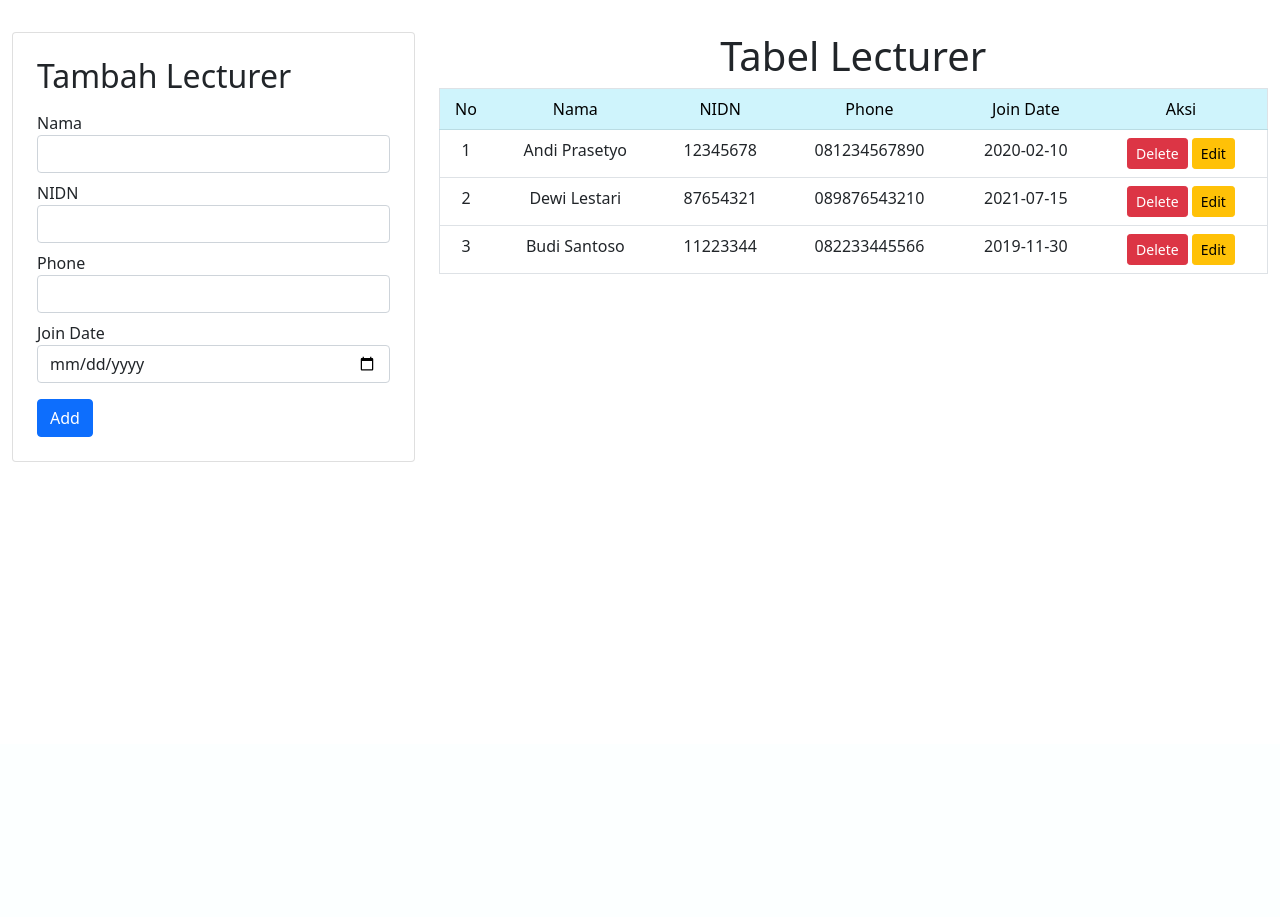
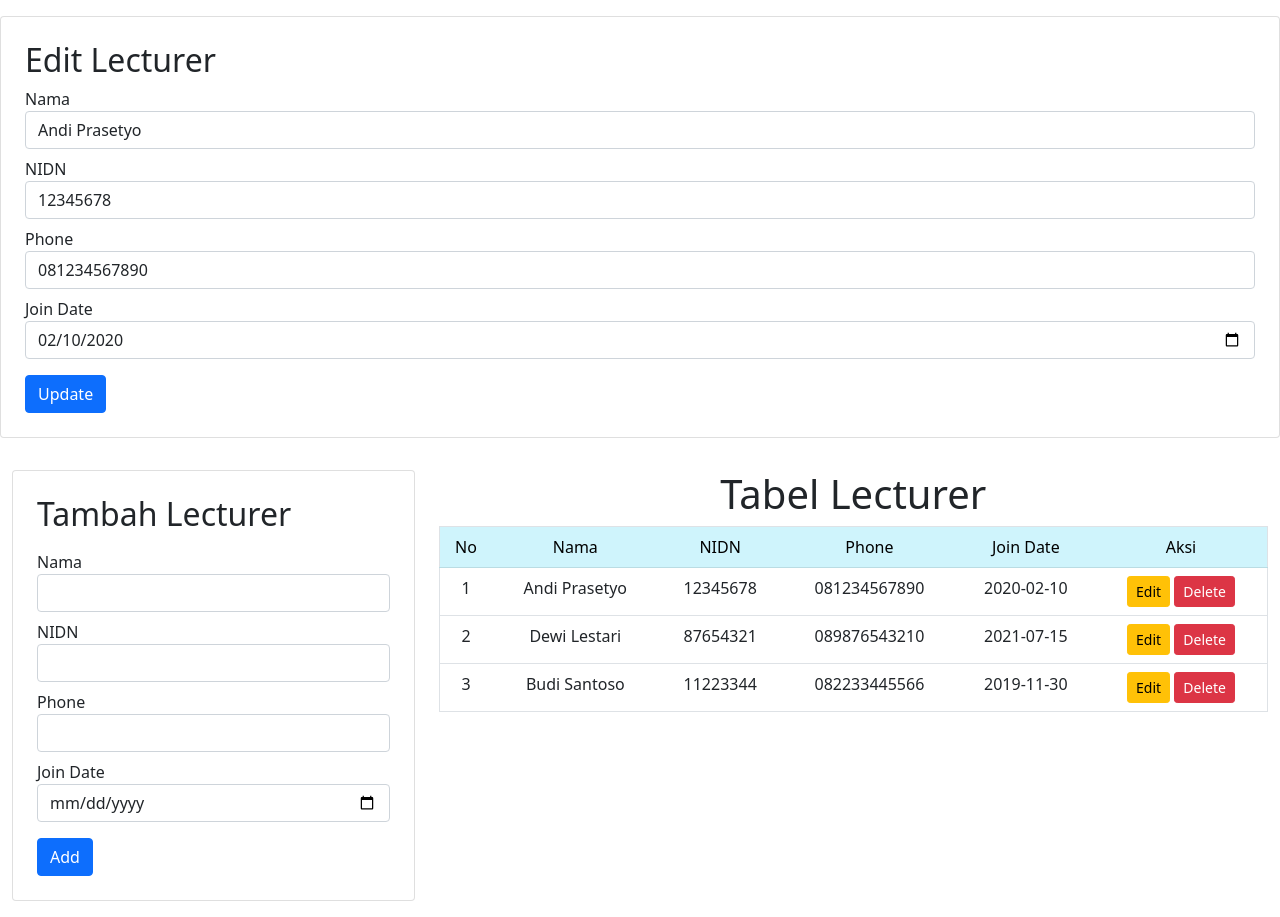
Before and after one commit to Xeramu/TP8DPBO2425C1, a PHP site: page /index.php?id_edit=1 in a window 1280 px wide. Shown: the part 56-973 px from the top of the page. Before the commit the page ends 518 px from the top, so only its background shows below. Run offline with PHP 8.4, Linux system fonts and the light colour scheme; data comes from the database, SQL or seed files in the repository.

Commit message:
commit15 benrin edit AKHIRNYA BISA YG LECTURERS

```diff
--- a/controllers/LecturerController.php
+++ b/controllers/LecturerController.php
@@ -20,26 +20,19 @@ class LecturerController
     }
 
     // Halaman utama (menampilkan semua lecturer)
-    public function index()
+    public function index($editData = null)
     {
-        // Membuka koneksi DB
         $this->lecturer->open();
-
-        // Meminta semua data lecturer
         $this->lecturer->getLecturer();
 
-        // Simpan hasil dalam array
-        $data = array();
+        $data = [];
         while ($row = $this->lecturer->getResult()) {
             array_push($data, $row);
         }
-
-        // Tutup koneksi DB
         $this->lecturer->close();
 
-        // Kirim ke view
         $view = new LecturerView();
-        $view->render($data);
+        $view->render($data, $editData); // kirim juga data edit kalau ada
     }
 
     // =============================
@@ -69,7 +62,7 @@ class LecturerController
     // =============================
     public function edit()
     {
-        if (isset($_POST['add'])) {
+        if (isset($_POST['edit'])) {
 
             $id         = $_POST['id'];
             $name       = $_POST['name'];
@@ -81,7 +74,7 @@ class LecturerController
 
             // Karena model Lecturer cuma punya updateJoinDate(),
             // kita update join_date saja (sesuai model).
-            $this->lecturer->updateJoinDate($id, $join_date);
+            $this->lecturer->updateLecturer($id, $name, $nidn, $phone, $join_date);
 
             // Jika kamu ingin update name/nidn/phone, tinggal tambahin method baru di model.
             $this->lecturer->close();
@@ -107,4 +100,14 @@ class LecturerController
         }
     }
 
+    public function getById($id)
+    {
+        $this->lecturer->open();
+        $this->lecturer->getLecturerById($id); // nanti di model buat method ini
+        $data = $this->lecturer->getResult();
+        $this->lecturer->close();
+        return $data;
+    }
+
+
 }
--- a/index.php
+++ b/index.php
@@ -8,12 +8,19 @@ $controller = new LecturerController();
 // Tambah lecturer
 if (isset($_POST['add'])) {
     $controller->add();
-
-// Hapus
-} else if (!empty($_GET['id_hapus'])) {
+}
+else if (isset($_POST['edit'])){
+    $controller->edit();
+}
+// hapus
+else if (!empty($_GET['id_hapus'])) {
     $controller->delete();
-
-// Tampil
-} else {
+}
+else if (!empty($_GET['id_edit'])) {
+    $lecturerToEdit = $controller->getById($_GET['id_edit']);
+    $controller->index($lecturerToEdit); // kirim data lecturer yang akan diedit
+}
+// tampil
+else {
     $controller->index();
 }
--- a/models/Lecturer.php
+++ b/models/Lecturer.php
@@ -36,9 +36,21 @@ class Lecturer extends DB
     }
 
     // Contoh update: ubah tanggal gabung dosen
-    public function updateJoinDate($id, $join_date)
-    {
-        $query = "UPDATE lecturers SET join_date = '$join_date' WHERE id = $id";
+    public function updateLecturer($id, $name, $nidn, $phone, $join_date) {
+        $query = "UPDATE lecturers SET
+                    name = '$name',
+                    nidn = '$nidn',
+                    phone = '$phone',
+                    join_date = '$join_date'
+                WHERE id = $id";
         return $this->execute($query);
     }
+
+    public function getLecturerById($id)
+    {
+        $query = "SELECT * FROM lecturers WHERE id = $id";
+        return $this->execute($query);
+    }
+
+
 }
--- a/templates/lecturer.html
+++ b/templates/lecturer.html
@@ -25,7 +25,8 @@
     </div>
   </nav>
 
-  <!-- FORM ADD LECTURER -->
+  <!-- FORM ADD /EDIT LECTURER -->
+   EDIT_FORM
   <div class="container-fluid mt-3">
     <div class="row">
 
--- a/views/LecturerView.php
+++ b/views/LecturerView.php
@@ -2,11 +2,12 @@
 
 class LecturerView
 {
-    public function render($data)
+    public function render($data, $editData = null)
     {
         $no = 1;
         $rows = "";
 
+        // --- TABEL ---
         foreach ($data as $d) {
             $rows .= "
             <tr class='text-center'>
@@ -16,14 +17,37 @@ class LecturerView
                 <td>{$d['phone']}</td>
                 <td>{$d['join_date']}</td>
                 <td>
+                    <a href='index.php?id_edit={$d['id']}' class='btn btn-warning btn-sm'>Edit</a>
                     <a href='index.php?id_hapus={$d['id']}' class='btn btn-danger btn-sm'>Delete</a>
-                    <a href='index.php?id_edit={$d['id']}' class='btn btn-warning btn-sm'>Edit</a>
                 </td>
             </tr>";
             $no++;
         }
 
+        // --- FORM EDIT ---
+        $editForm = "";
+        if ($editData) {
+            $d = $editData;
+            $editForm = "
+            <div class='card p-4 my-3'>
+                <h2>Edit Lecturer</h2>
+                <form action='index.php' method='POST'>
+                    <input type='hidden' name='id' value='{$d['id']}'>
+                    <label>Nama</label>
+                    <input type='text' class='form-control mb-2' name='name' value='{$d['name']}' required>
+                    <label>NIDN</label>
+                    <input type='text' class='form-control mb-2' name='nidn' value='{$d['nidn']}' required>
+                    <label>Phone</label>
+                    <input type='text' class='form-control mb-2' name='phone' value='{$d['phone']}'>
+                    <label>Join Date</label>
+                    <input type='date' class='form-control mb-2' name='join_date' value='{$d['join_date']}'>
+                    <button type='submit' name='edit' class='btn btn-primary mt-2'>Update</button>
+                </form>
+            </div>";
+        }
+
         $tpl = new Template("templates/lecturer.html");
+        $tpl->replace("EDIT_FORM", $editForm);
         $tpl->replace("DATA_TABEL", $rows);
         $tpl->write();
     }
```
